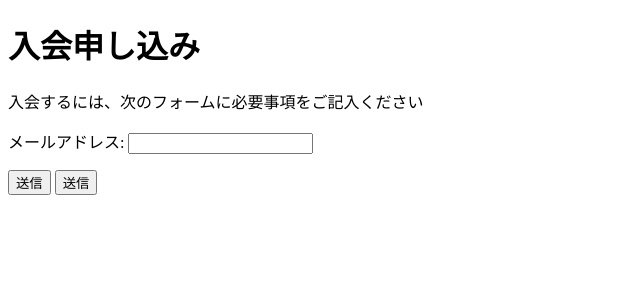
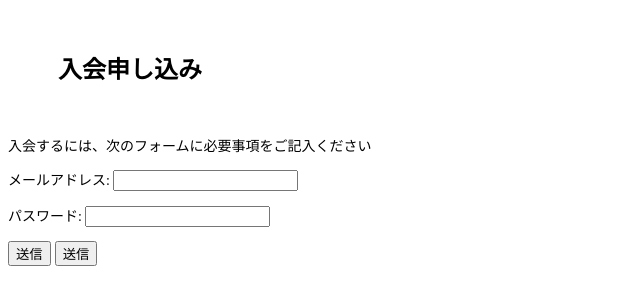
Before and after one commit to kazuki-77/sample01, a plain HTML site: page index.html in a window 1280 px wide. Shown: the whole page, without its empty margins (0-640 px from the left). Drawn offline with Linux system fonts and the light colour scheme.

Commit message:
内部参照

```diff
--- a/index.html
+++ b/index.html
@@ -4,11 +4,21 @@
     <meta charaset="UTF-8">
     <meta name="viewport" content="width=device-width">
     <title>入会申し込み</title>
+    <style>
+      p{
+        font-size: 14px;
+      }
+      h1{
+        font-size: 24px;
+        margin: 50px;
+      }
+    </style>
   </head>
   <body>
-    <h1>入会申し込み</h1>
+    <h1 style="font-size: 24px; margin: 50px;" >入会申し込み</h1>
     <p>入会するには、次のフォームに必要事項をご記入ください</p>
     <p>メールアドレス: <input type="email" name="mymail"></p>
+    <p>パスワード: <input type="password" name="password"></p>
     <button type="submit">送信</button>
     <input type="submit" value="送信">
   </body>
```
